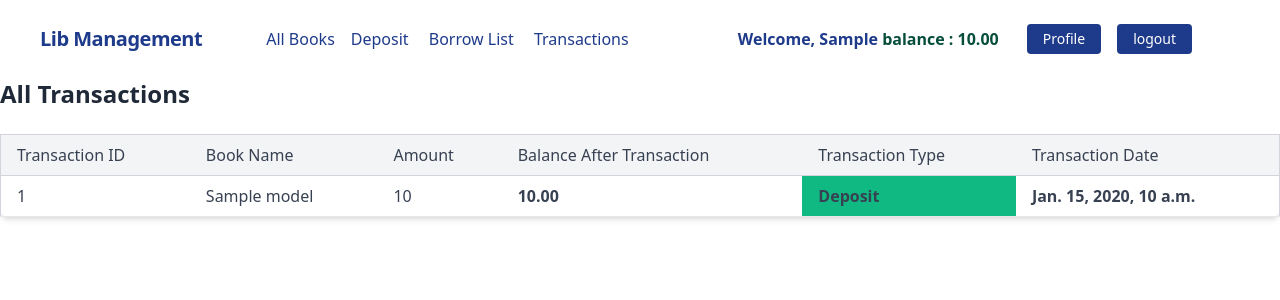
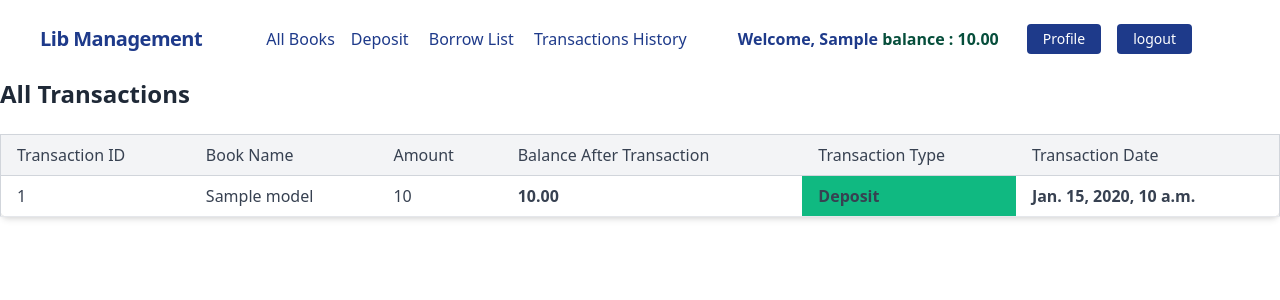
Before and after one commit to dipsarkersoft/django_assainment_5, a Django app: page /transaction/ in a window 1280 px wide. Shown: the top 300 px of the page. Run offline with Django 5.2, Linux system fonts and the light colour scheme; a user stored in the database is signed in; tables that the repository leaves empty hold one stand-in row (values such as "Sample post").

Commit message:
v-1.1.6 _navbarupdate

```diff
--- a/core/templates/navbar.html
+++ b/core/templates/navbar.html
@@ -23,7 +23,7 @@
                 </a>
 
                 <a href="{% url 'allorder' %}" class="block mt-4 lg:inline-block lg:mt-0 text-blue-900 hover:text-red-900 hover:font-black mr-4"> Borrow List </a>
-                <a href="{% url 'transaction' %}" class="block mt-4 lg:inline-block lg:mt-0 text-blue-900 hover:text-red-900 hover:font-black mr-4"> Transactions </a>
+                <a href="{% url 'transaction' %}" class="block mt-4 lg:inline-block lg:mt-0 text-blue-900 hover:text-red-900 hover:font-black mr-4"> Transactions History</a>
 
 
 
```
